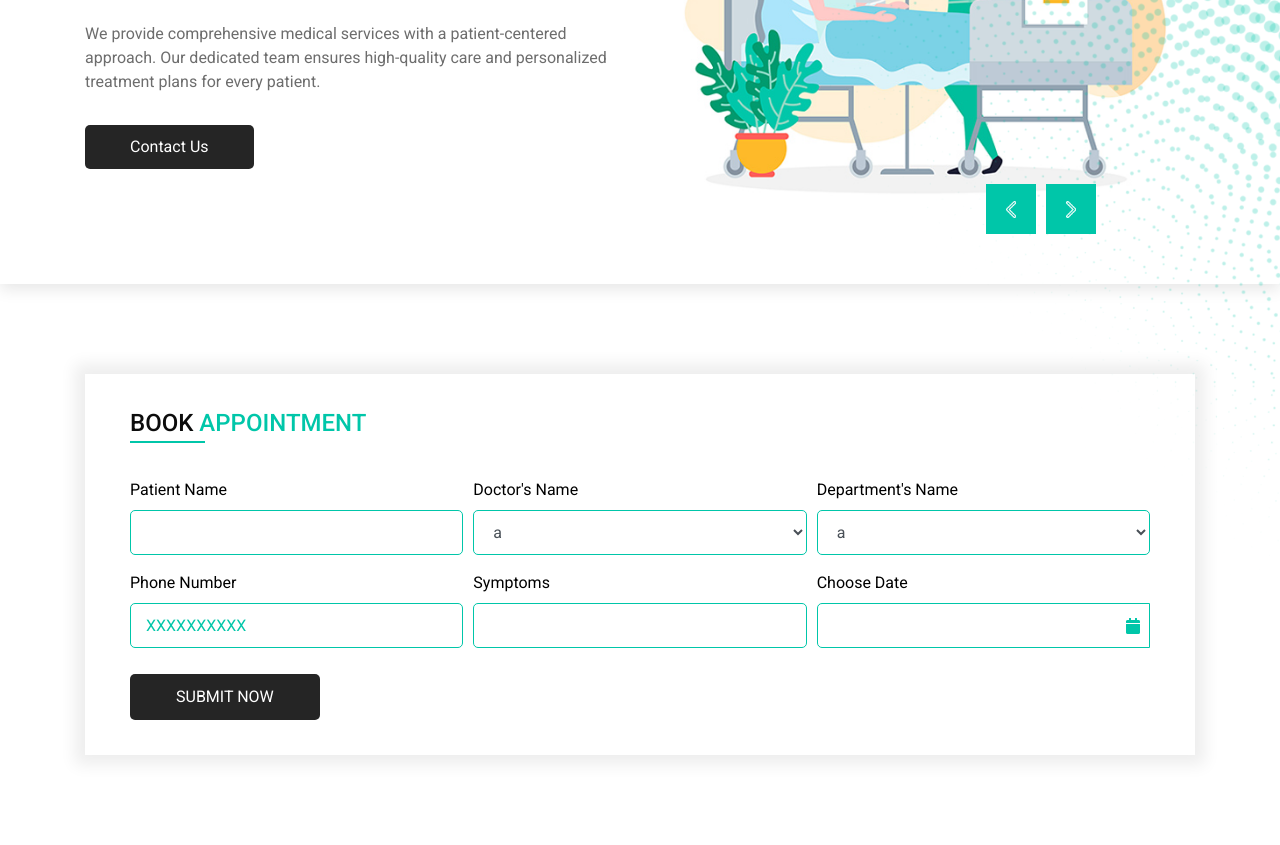
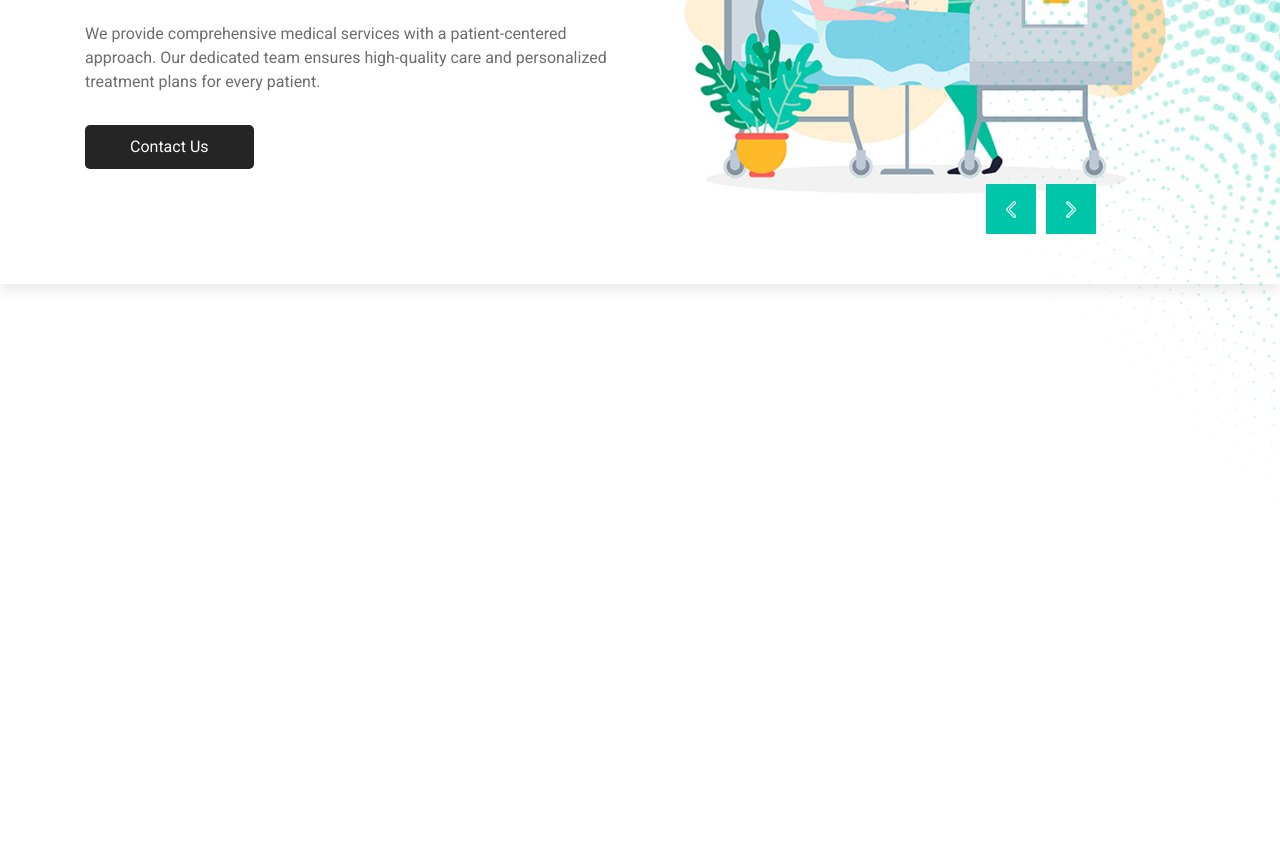
Before and after one commit to nahid619/Business-Automation, a plain HTML site: page Index.html in a window 1280 px wide. Shown: the part 493-1338 px from the top of the page. After the commit the page ends 1111 px from the top, so only its background shows below. Drawn offline with Linux system fonts and the light colour scheme.

Commit message:
2nd commit

```diff
--- a/Index.html
+++ b/Index.html
@@ -168,63 +168,6 @@
 
   <!-- book section -->
 
-  <section class="book_section layout_padding">
-    <div class="container">
-      <div class="row">
-        <div class="col">
-          <form>
-            <h4>
-              BOOK <span>APPOINTMENT</span>
-            </h4>
-            <div class="form-row ">
-              <div class="form-group col-lg-4">
-                <label for="inputPatientName">Patient Name </label>
-                <input type="text" class="form-control" id="inputPatientName" placeholder="">
-              </div>
-              <div class="form-group col-lg-4">
-                <label for="inputDoctorName">Doctor's Name</label>
-                <select name="" class="form-control wide" id="inputDoctorName">
-                  <option value="Normal distribution ">a</option>
-                  <option value="Normal distribution ">b </option>
-                  <option value="Normal distribution ">c</option>
-                </select>
-              </div>
-              <div class="form-group col-lg-4">
-                <label for="inputDepartmentName">Department's Name</label>
-                <select name="" class="form-control wide" id="inputDepartmentName">
-                  <option value="Normal distribution ">a</option>
-                  <option value="Normal distribution ">b </option>
-                  <option value="Normal distribution ">c</option>
-                </select>
-              </div>
-            </div>
-            <div class="form-row ">
-              <div class="form-group col-lg-4">
-                <label for="inputPhone">Phone Number</label>
-                <input type="number" class="form-control" id="inputPhone" placeholder="XXXXXXXXXX">
-              </div>
-              <div class="form-group col-lg-4">
-                <label for="inputSymptoms">Symptoms</label>
-                <input type="text" class="form-control" id="inputSymptoms" placeholder="">
-              </div>
-              <div class="form-group col-lg-4">
-                <label for="inputDate">Choose Date </label>
-                <div class="input-group date" id="inputDate" data-date-format="mm-dd-yyyy">
-                  <input type="text" class="form-control" readonly>
-                  <span class="input-group-addon date_icon">
-                    <i class="fa fa-calendar" aria-hidden="true"></i>
-                  </span>
-                </div>
-              </div>
-            </div>
-            <div class="btn-box">
-              <button type="submit" class="btn ">Submit Now</button>
-            </div>
-          </form>
-        </div>
-      </div>
-    </div>
-  </section>
 
 </body>
 
```
